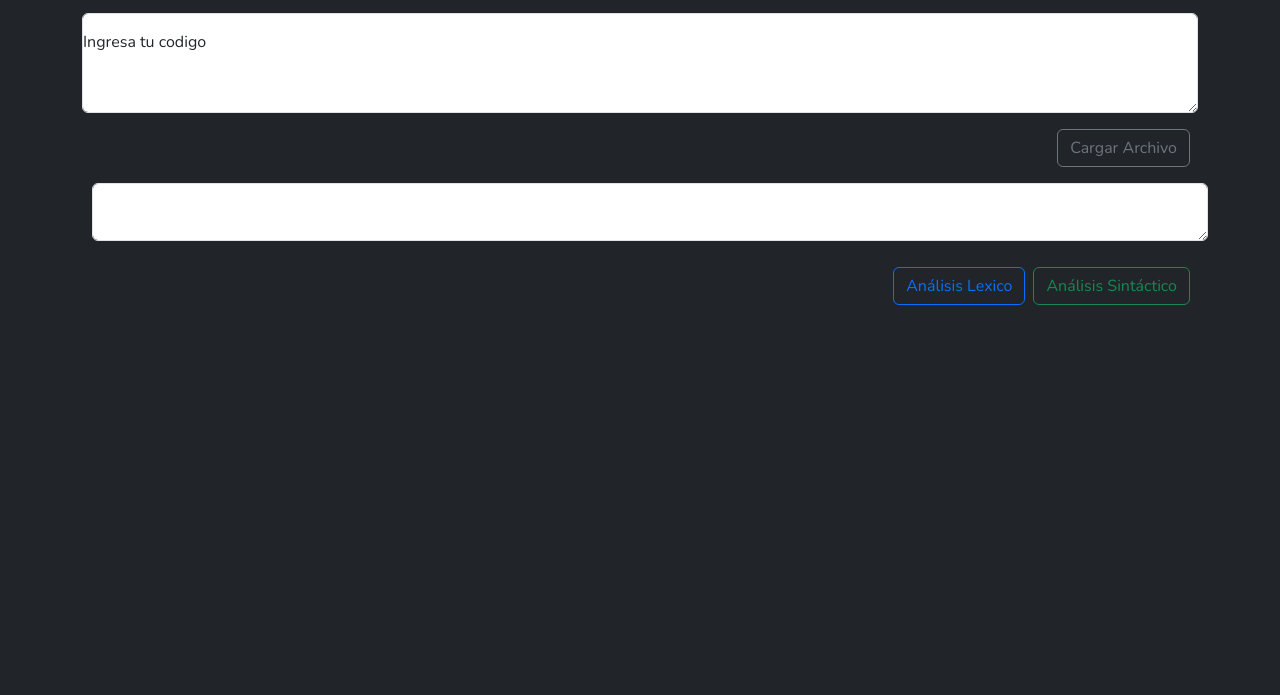
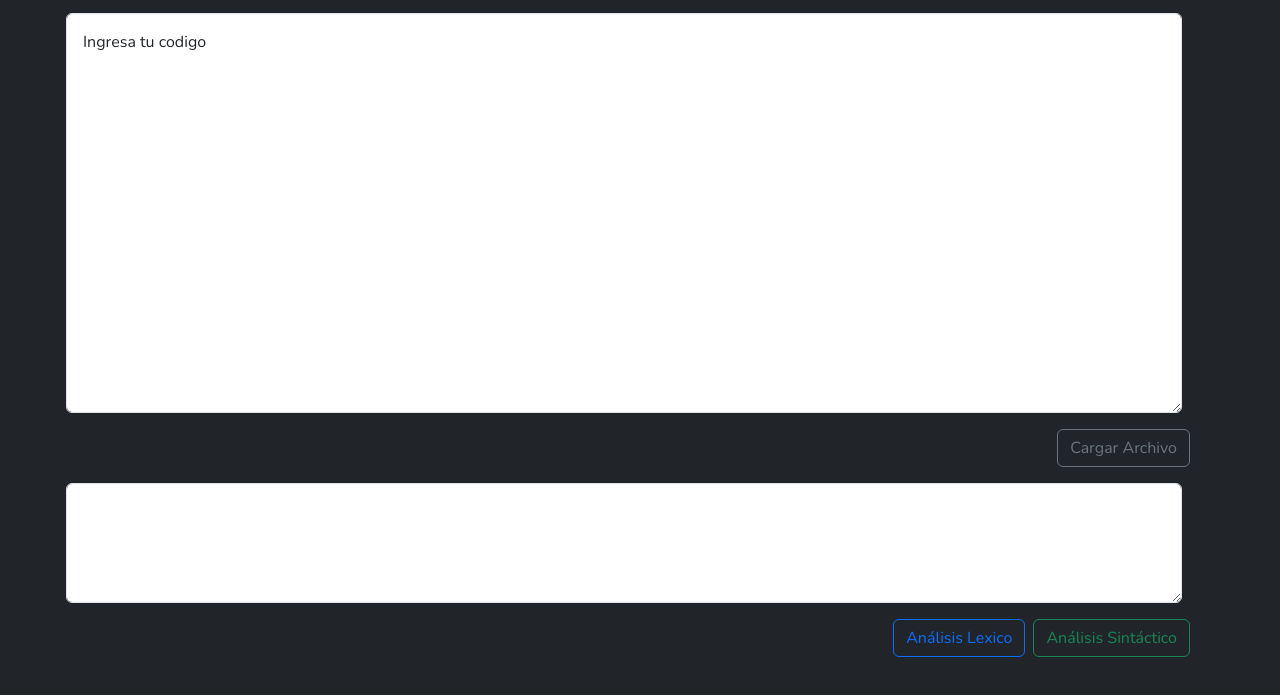
Before and after one commit to jeffersondavila/Compilador, a plain HTML site: page index.html in a window 1280 px wide. Shown: the part 63-758 px from the top of the page. Drawn offline with nearby package versions, Linux system fonts and the light colour scheme.

Commit message:
[ADD] Se creo el diseño del IDE, se procederá a cargar la información de un txt en el textarea

```diff
--- a/index.html
+++ b/index.html
@@ -25,19 +25,16 @@
     </div>
   </nav>
 
-  <div class="form-floating mt-2 container">
-    <textarea class="form-control " placeholder="Ingresa tu codigo" id="floatingTextarea2"
-      style="height: 100px"></textarea>
-    <label for="floatingTextarea2 me-2"> Ingresa tu codigo</label>
+  <div class="form-floating mt-2 container IngresaCodigo">
+    <textarea class="form-control " placeholder="Ingresa tu codigo" id="floatingTextarea1"></textarea>
+    <label for="floatingTextarea2 me-2">Ingresa tu codigo</label>
     <div class="d-grid gap-2 d-md-flex justify-content-md-end me-2">
       <button class="btn btn-outline-secondary mt-3 ms-2 ">Cargar Archivo </button>
     </div>
   </div>
 
-  <div class="form-floating mt-3 container IngresaCodigo">
-    <textarea class="form-control" placeholder="Ingresa tu codigo" id="floatingTextarea2"></textarea>
-    <div class=" d-md-flex justify-content-md-end me-2"></div>
-
+  <div class="form-floating mt-2 container IngresoError">
+    <textarea class="form-control" id="floatingTextarea2"></textarea>
     <div class="  d-md-flex justify-content-md-end me-2">
       <button class="btn btn-outline-primary mt-3 ms-5 ">Análisis Lexico </button>
       <button class="btn btn-outline-success mt-3 ms-2 ">Análisis Sintáctico </button>
--- a/styles/estilos.css
+++ b/styles/estilos.css
@@ -3,6 +3,15 @@ body {
     font-family: 'Nunito', sans-serif;
 }
 .IngresaCodigo > textarea {
-    margin: 10px;
-    padding: 1000px;
+    margin-left: -1rem;
+    margin-right: -1rem;
+    height: 50vh !important;
 }
+.IngresaCodigo > div {
+    margin-bottom: 1rem;
+}
+.IngresoError > textarea {
+    margin-left: -1rem;
+    margin-right: -1rem;
+    height: 15vh !important;
+}
```
